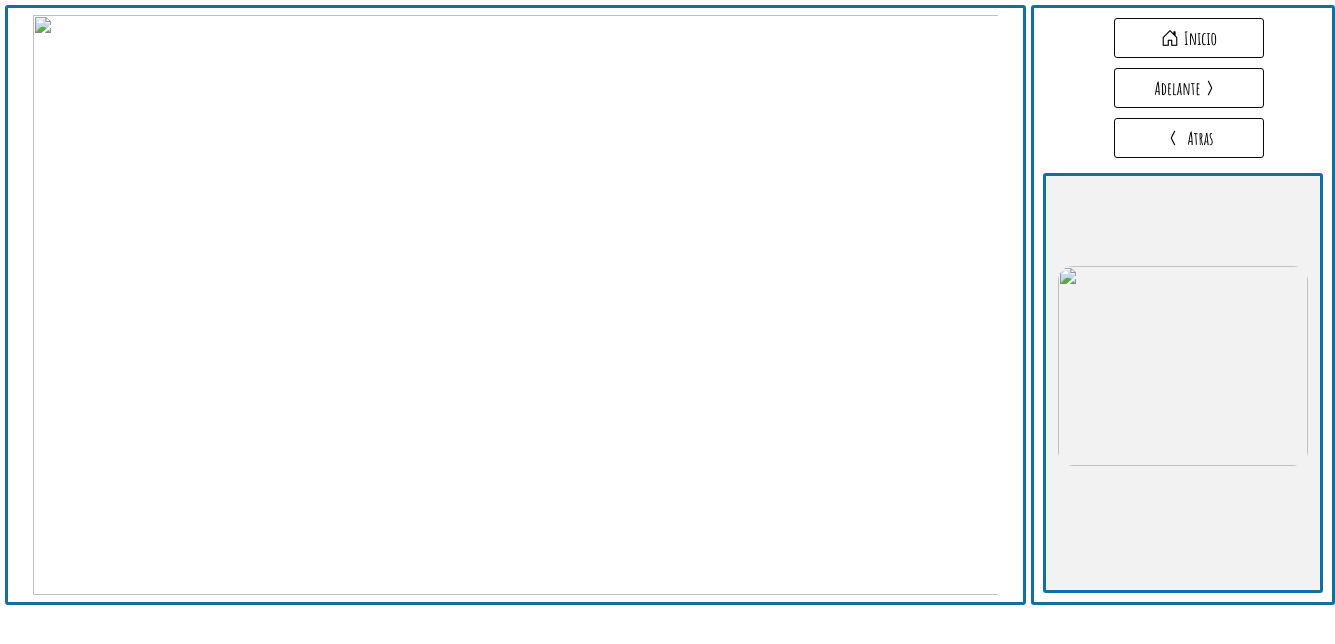
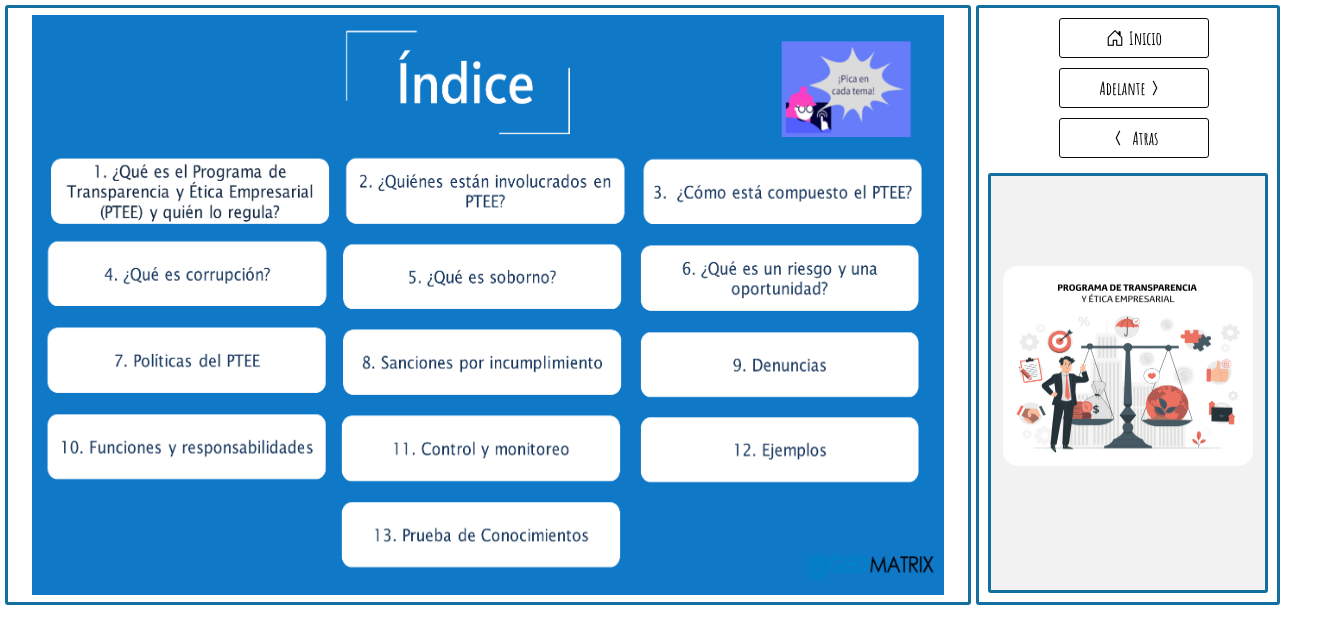
Before and after one commit to Guzmau/PTEE.GITHUB.IO, a plain HTML site: page pag1.html in a window 1280 px wide. Shown: the whole page, 1335 px wide, since content can reach past the window. Drawn offline with nearby package versions, Linux system fonts and the light colour scheme.

Commit message:
Update pag1.html

```diff
--- a/pag1.html
+++ b/pag1.html
@@ -14,7 +14,7 @@
 <body>
 	<div class="contenedor">
 		<div class="contenedor1">
-			<img class="imgcont" src="IMG/Diapositiva2.PNG">
+			<img class="imgcont" src="Diapositiva2.PNG">
 		</div>
 		<div class="contenedor2">
 			<a href="index.html">
@@ -28,7 +28,7 @@
 			</a>
 
 			<div class="contenedor3">
-				<img class="imgoea" src="IMG/ptee.jpg">
+				<img class="imgoea" src="ptee.jpg">
 			</div>
 		</div>
 	</div>
```
